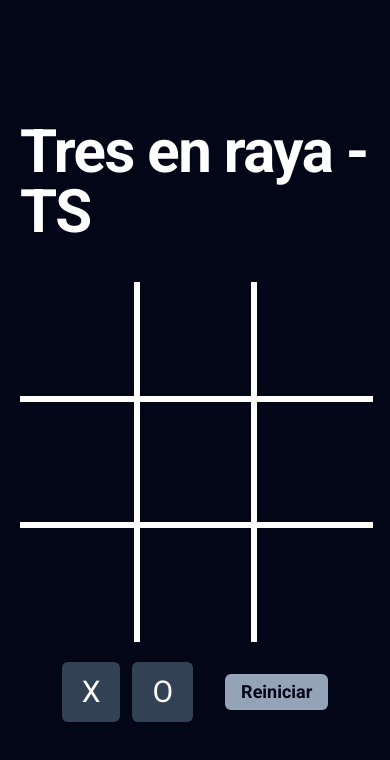
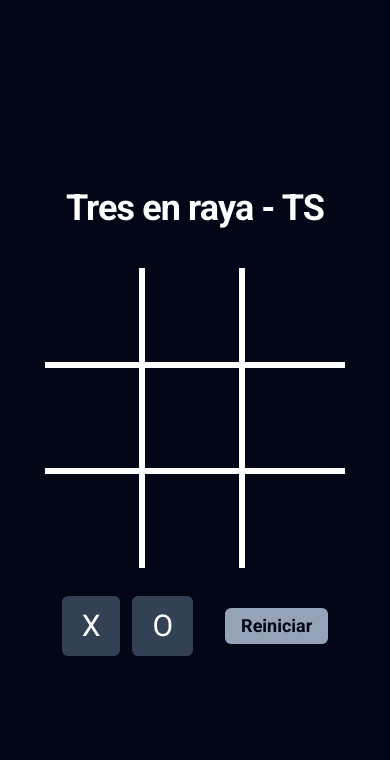
Before and after one commit to RubertG/tres-en-raya-ts, a React (Vite) app: page / in a window 390 px wide. Shown: the top 760 px of the page. Built offline with nearby package versions, Linux system fonts and the light colour scheme; the HTML template or start-up script is replaced by a standard one.

Commit message:
ACTUALIZACION: responsive

```diff
--- a/src/App.tsx
+++ b/src/App.tsx
@@ -5,7 +5,7 @@ const App = (): JSX.Element => {
   return (
     <div className="flex justify-center items-center flex-col h-screen bg-slate-950 p-5">
       <h1
-        className="text-6xl tracking-tight font-extrabold text-white">
+        className="sm:text-6xl tracking-tight font-extrabold text-white text-4xl">
         Tres en raya - TS
       </h1>
       <Board />
--- a/src/components/Footer.tsx
+++ b/src/components/Footer.tsx
@@ -12,13 +12,13 @@ const Footer: React.FC<Props> = ({ turn, resetBoard }): JSX.Element => {
   const classNameY = `${className} ${turn === OPTIONS.O ? 'bg-blue-500' : ''}`
 
   return (
-    <footer className='flex justify-center items-center gap-8 mt-5'>
+    <footer className='flex justify-center items-center gap-8 mt-7'>
       <div className='flex justify-center items-center gap-3'>
         <p className={classNameX}>{OPTIONS.X}</p>
         <p className={classNameY}>{OPTIONS.O}</p>
       </div>
       <button
-        className="block bg-slate-400 font-bold py-1 px-4 rounded-md text-lg text-slate-950 hover:bg-slate-500 transition-colors"
+        className="block bg-slate-400 font-bold py-1 px-4 rounded-md text-lg text-slate-950 md:hover:bg-slate-500 transition-colors"
         onClick={resetBoard}
       >
         Reiniciar
--- a/src/components/Square.tsx
+++ b/src/components/Square.tsx
@@ -1,3 +1,4 @@
+import { OPTIONS } from '../consts/consts'
 import { type SquareOptions } from '../types/types'
 
 interface Props {
@@ -7,11 +8,13 @@ interface Props {
 }
 
 const Square: React.FC<Props> = ({ children, index, onClick }): JSX.Element => {
+  const textColor = children === OPTIONS.X ? 'text-red-500' : 'text-blue-500'
+
   return (
     <div
-      className="w-[120px] h-[120px] flex items-center justify-center text-5xl font-semibold text-white cursor-pointer hover:bg-slate-900 transition-colors"
+      className={'sm:w-[120px] sm:h-[120px] w-[100px] h-[100px] flex items-center justify-center text-6xl font-semibold cursor-pointer md:hover:bg-slate-900 transition-colors'}
       onClick={() => { onClick(index) }}>
-      {children}
+      <p className={textColor}>{children}</p>
     </div>
   )
 }
```
